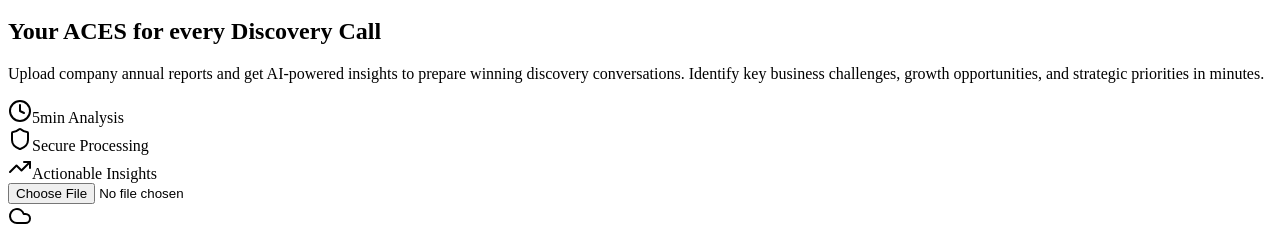
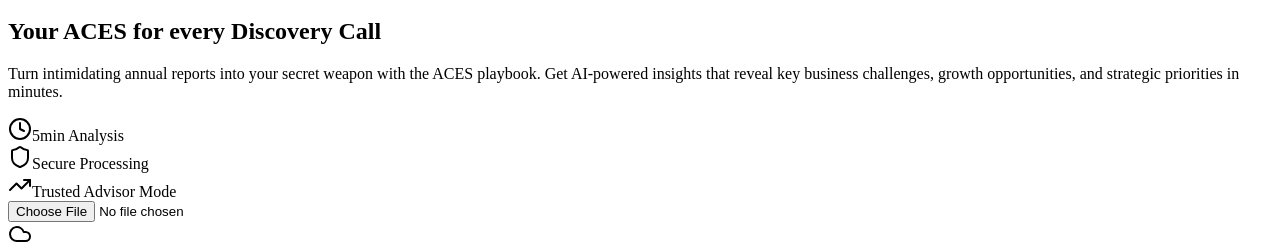
Before and after one commit to joshieisking/DiscoveryPrepTool, a React (Vite) app in the folder client/: page / in a window 1280 px wide. Shown: the part 245-495 px from the top of the page. Built offline with nearby package versions, Linux system fonts and the light colour scheme; no server answers.

Commit message:
Visual edit
Replit-Commit-Author: Agent
Replit-Commit-Session-Id: cffb65b1-fb14-4f44-b99c-5125dcf24779
Replit-Commit-Screenshot-Url: https://storage.googleapis.com/screenshot-production-us-central1/660161bd-c668-4d9d-b376-048fb7444278/62a95914-33e6-4c98-9f16-5181a4fa3454.jpg

```diff
--- a/client/src/pages/home.tsx
+++ b/client/src/pages/home.tsx
@@ -13,8 +13,8 @@ export default function Home() {
           <div className="max-w-3xl mx-auto">
             <h2 className="text-4xl font-bold text-slate-800 mb-4">Your ACES for every Discovery Call</h2>
             <p className="text-xl text-slate-600 mb-6">
-              Upload company annual reports and get AI-powered insights to prepare winning discovery conversations.
-              Identify key business challenges, growth opportunities, and strategic priorities in minutes.
+              Turn intimidating annual reports into your secret weapon with the ACES playbook.
+              Get AI-powered insights that reveal key business challenges, growth opportunities, and strategic priorities in minutes.
             </p>
             <div className="flex justify-center space-x-8 text-sm text-slate-500">
               <div className="flex items-center">
@@ -27,7 +27,7 @@ export default function Home() {
               </div>
               <div className="flex items-center">
                 <TrendingUp className="w-5 h-5 mr-2 text-primary" />
-                <span>Actionable Insights</span>
+                <span>Trusted Advisor Mode</span>
               </div>
             </div>
           </div>
```
